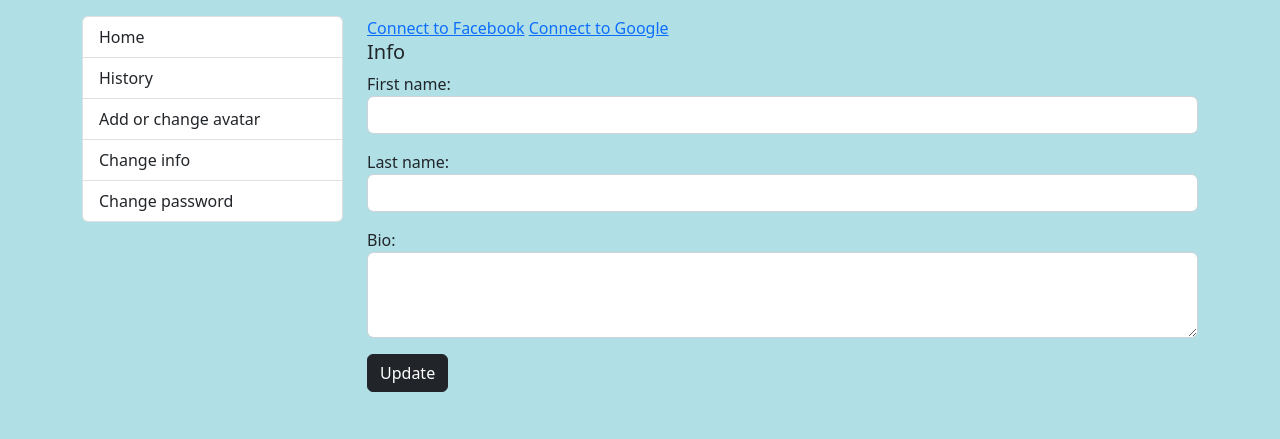
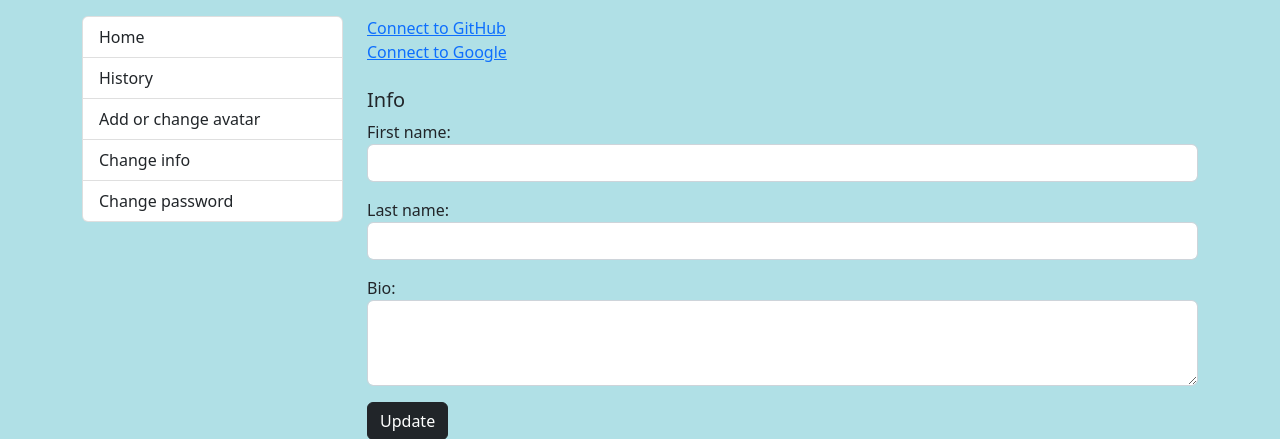
Before and after one commit to YevheniiMorozov/social, a Django app: page /user/profile/change_user_info/ in a window 1280 px wide. Shown: the part 56-495 px from the top of the page. Run offline with Django 4.2, Linux system fonts and the light colour scheme; the visitor is signed in with stand-in values (Sample User, id 1); some libraries are stand-ins or nearby versions.

Commit message:
via social party ready

```diff
--- a/gramm/socialnet/templates/change_info.html
+++ b/gramm/socialnet/templates/change_info.html
@@ -3,41 +3,39 @@
 {% block tittle %} Info about you {% endblock %}
 
 {% block content %}
-
-{% if facebook_login %}
-<p>Connected as <a href="https://facebook.com/{{ facebook_login.extra_data.id }}/" target="_blank">
-    {{ facebook_login.extra_data.id }}</a></p>
+{% if github_login %}
+<p>Connected as <a href="https://github.com/{{ github_login.extra_data.login }}/" target="_blank">
+    {{github_login.extra_data.login}}</a></p>
 {% if can_disconnect %}
-<form method="post" action="{% url 'social:disconnect' 'facebook' %}">
-    {% csrf_token %}
-    <button type="submit" class="btn btn-primary btn-block">Disconnect from Facebook</button>
+<form method="post" action="{% url 'social:disconnect' 'github' %}">
+{% csrf_token %}
+<button type="submit" class="btn btn-dark btn-block">Disconnect from GitHub</button>
 </form>
 {% else %}
-<button type="button" disabled>Disconnect from Facebook</button>
+<button type="button" disabled>Disconnect from GitHub</button>
 <p style="color: red">You must <a href="{% url 'change_password' %}">define a password</a> for your account before
-    disconnecting from Facebook.</p>
+    disconnecting from Github.</p>
 {% endif %}
 {% else %}
-<a href="{% url 'social:begin' 'Facebook' %}">Connect to Facebook</a>
+<a href="{% url 'social:begin' 'github' %}">Connect to GitHub</a>
 {% endif %}
-
+<br>
 {% if google_login %}
-<p>Connected as <a href="https://google.com/{{ google_login.extra_data.id }}/" target="_blank">
-    {{google_login.extra_data.id}}</a></p>
 {% if can_disconnect %}
-<form method="post" action="{% url 'social:disconnect' 'google' %}">
+<form method="post" action="{% url 'social:disconnect' 'google-oauth2' %}">
     {% csrf_token %}
-    <button type="submit" class="btn btn-danger btn-block">Disconnect from GitHub</button>
+    <button type="submit" class="btn btn-danger btn-block">Disconnect from Google</button>
 </form>
 {% else %}
-<button type="button" disabled>Disconnect from Gogle</button>
+<button type="button" disabled>Disconnect from Google</button>
 <p style="color: red">You must <a href="{% url 'change_password' %}">define a password</a> for your account before
     disconnecting from Goolge.</p>
 {% endif %}
 {% else %}
-<a href="{% url 'social:begin' 'google' %}">Connect to Google</a>
+<a href="{% url 'social:begin' 'google-oauth2' %}">Connect to Google</a>
 {% endif %}
-
+<br>
+<br>
 <form action="{% url 'change_info' %}" method="post">
     {% csrf_token %}
     <h5>Info</h5>
--- a/gramm/socialnet/templates/login.html
+++ b/gramm/socialnet/templates/login.html
@@ -13,10 +13,10 @@
 <p><strong>-- OR --</strong></p>
 <form method="post">
     {% csrf_token %}
-    <button type="submit" class="btn btn-primary btn-block" formaction="{% url 'social:begin' 'google-oauth2' %}">
+    <button type="submit" class="btn btn-dark btn-block" formaction="{% url 'social:begin' 'github' %}">
+        Login with GitHub</button>
+    <button type="submit" class="btn btn-danger btn-block" formaction="{% url 'social:begin' 'google-oauth2' %}">
         Login with Google</button>
-    <button type="submit" class="btn btn-danger btn-block" formaction="{% url 'social:begin' 'facebook' %}">
-        Login with Facebook</button>
 </form>
 
 {% endblock %}
--- a/gramm/socialnet/views.py
+++ b/gramm/socialnet/views.py
@@ -69,18 +69,18 @@ def change_user_info(request):
     else:
         user = request.user
         try:
-            google_login = user.social_auth.get(provider='google')
+            github_login = user.social_auth.get(provider='github')
+        except UserSocialAuth.DoesNotExist:
+            github_login = None
+        try:
+            google_login = user.social_auth.get(provider='google-oauth2')
         except UserSocialAuth.DoesNotExist:
             google_login = None
-        try:
-            facebook_login = user.social_auth.get(provider='facebook')
-        except UserSocialAuth.DoesNotExist:
-            facebook_login = None
         can_disconnect = (user.social_auth.count() > 1 or user.has_usable_password())
         form = ChangeUserInfoForm()
         return render(request, "change_info.html", {"form": form,
+                                                    'github_login': github_login,
                                                     'google_login': google_login,
-                                                    'facebook_login': facebook_login,
                                                     'can_disconnect': can_disconnect})
 
 
```
Also changed, not shown: gramm/gramm/settings.py (+17 -3 lines).
